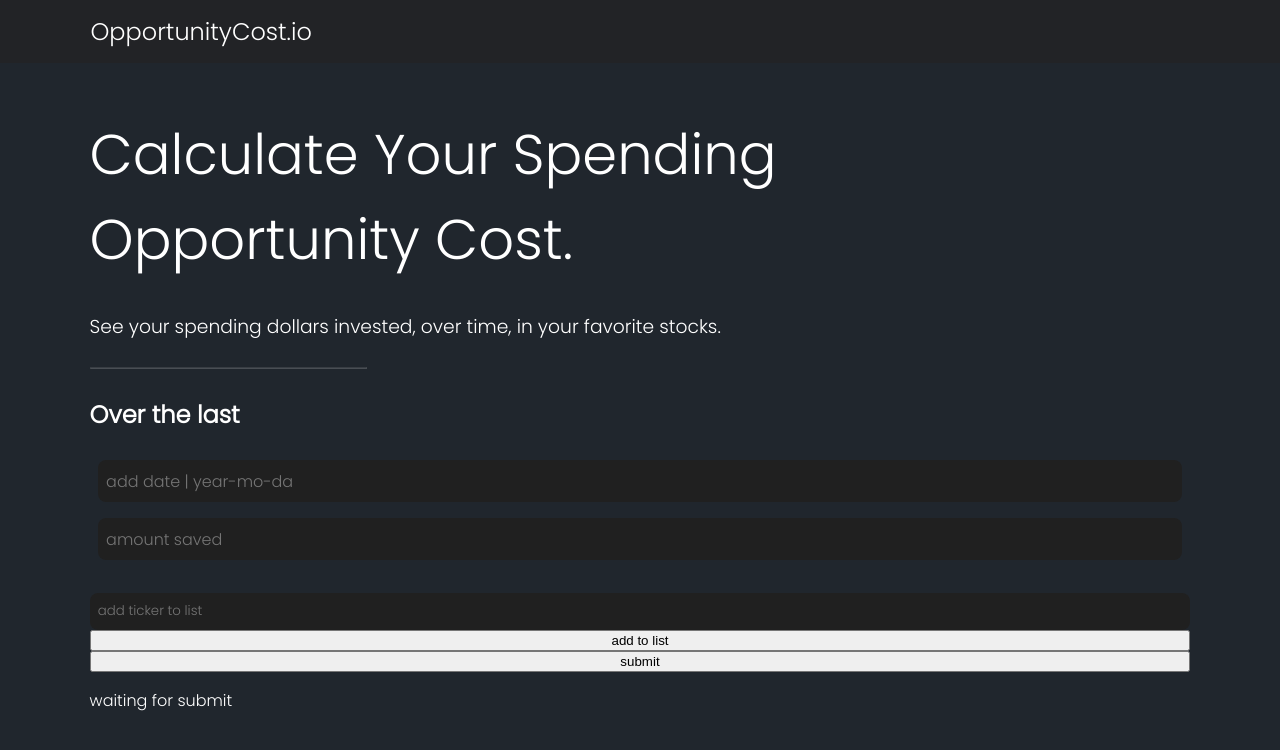
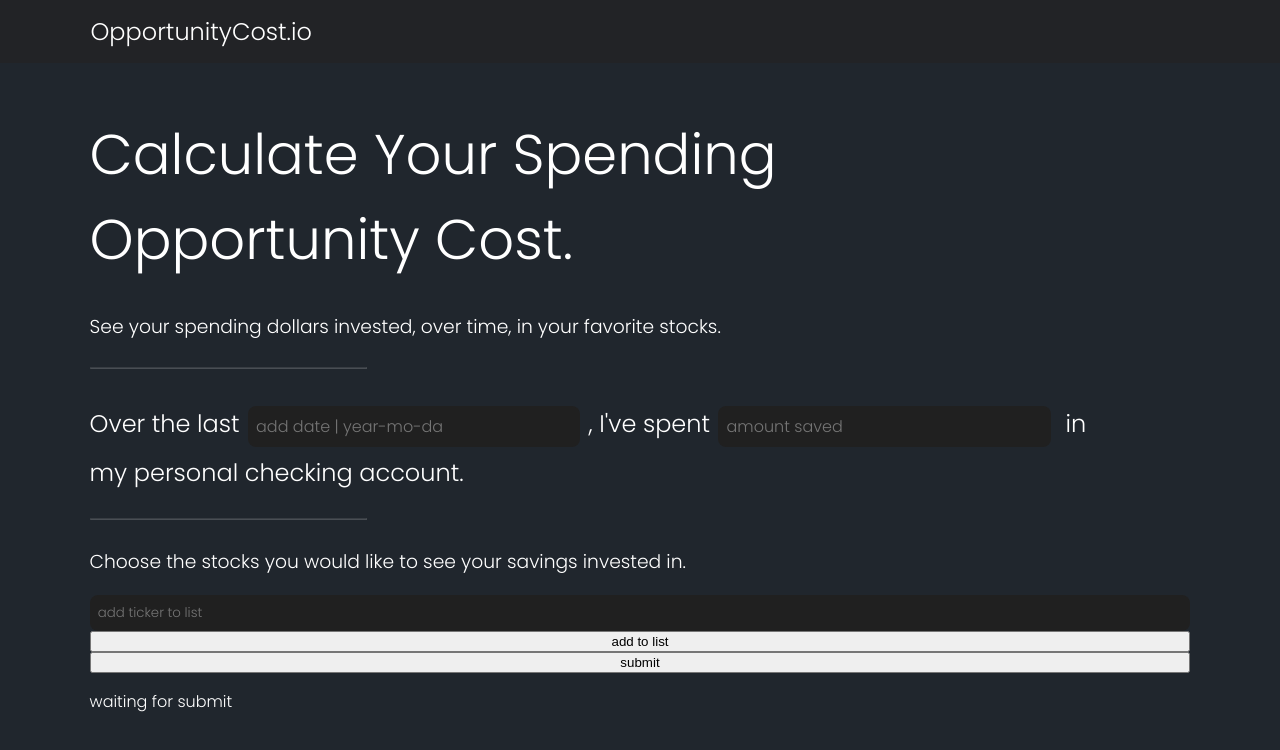
Before and after one commit to akkusorhan/opportunity-cost-calculator, a React (Vite) app in the folder opportunity-cost-calculator/: page / in a window 1280 px wide. Shown: the top 750 px of the page. Built offline with nearby package versions, Linux system fonts and the light colour scheme.

Commit message:
updating components

```diff
--- a/opportunity-cost-calculator/src/components/Hero.jsx
+++ b/opportunity-cost-calculator/src/components/Hero.jsx
@@ -18,21 +18,21 @@ function Hero() {
             <h1 className="hero-main-text">Calculate Your Spending <br />Opportunity Cost.</h1>
             <h3>See your spending dollars invested, over time, in your favorite stocks.</h3>
             <hr />
-            <h2>Over the last </h2>
-
+            <h2 className="input-text">Over the last
             <DateInput
                 timeHorizon={timeHorizon}
                 setTimeHorizon={setTimeHorizon}
                 timeHorizonInput={timeHorizonInput}
                 setTimeHorizonInput={setTimeHorizonInput}
-            />
+            />, I've spent
             <AmountSaved
                 amountSaved={amountSaved}
                 setAmountSaved={setAmountSaved}
                 amountSavedInput={amountSavedInput}
                 setAmountSavedInput={setAmountSavedInput}
-            />
-            <br />
+            /> in <br/> my personal checking account.</h2>
+            <hr/>
+            <h3>Choose the stocks you would like to see your savings invested in.</h3>
             <TickerInput
                 symbolInput={symbolInput}
                 setSymbolInput={setSymbolInput}
--- a/opportunity-cost-calculator/src/components/TickerInput.jsx
+++ b/opportunity-cost-calculator/src/components/TickerInput.jsx
@@ -36,7 +36,7 @@ function TickerInput({
 
     async function submitClick() {
 
-        const testRequest = await fetch("https://www.alphavantage.co/query?function=TIME_SERIES_WEEKLY_ADJUSTED&symbol=IBM&apikey=demo");
+        const testRequest = await fetch("https://www.alphavantage.co/query?function=TIME_SERIES_MONTHLY&symbol=IBM&apikey=ZTZXMK21QASRX3QE");
         const testRequestResponse = await testRequest.json()
         console.log(testRequestResponse)
 
```
